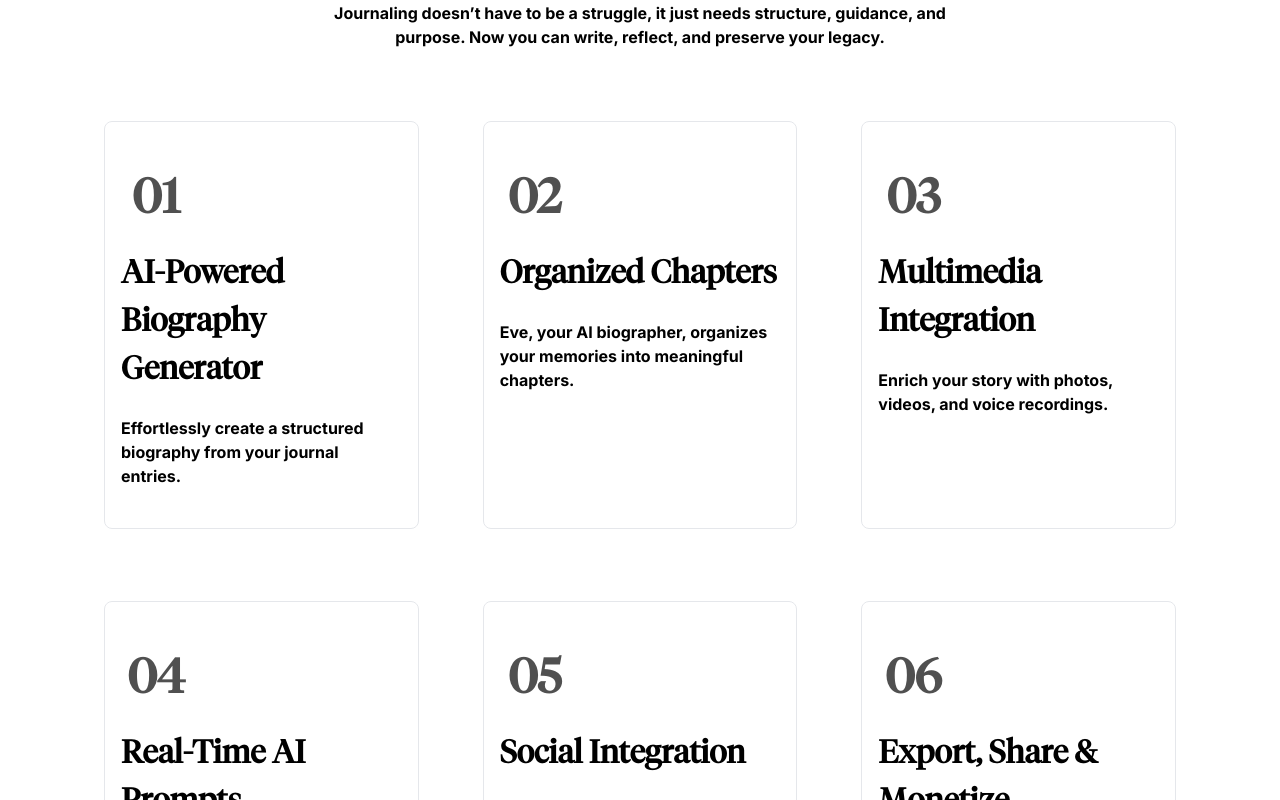
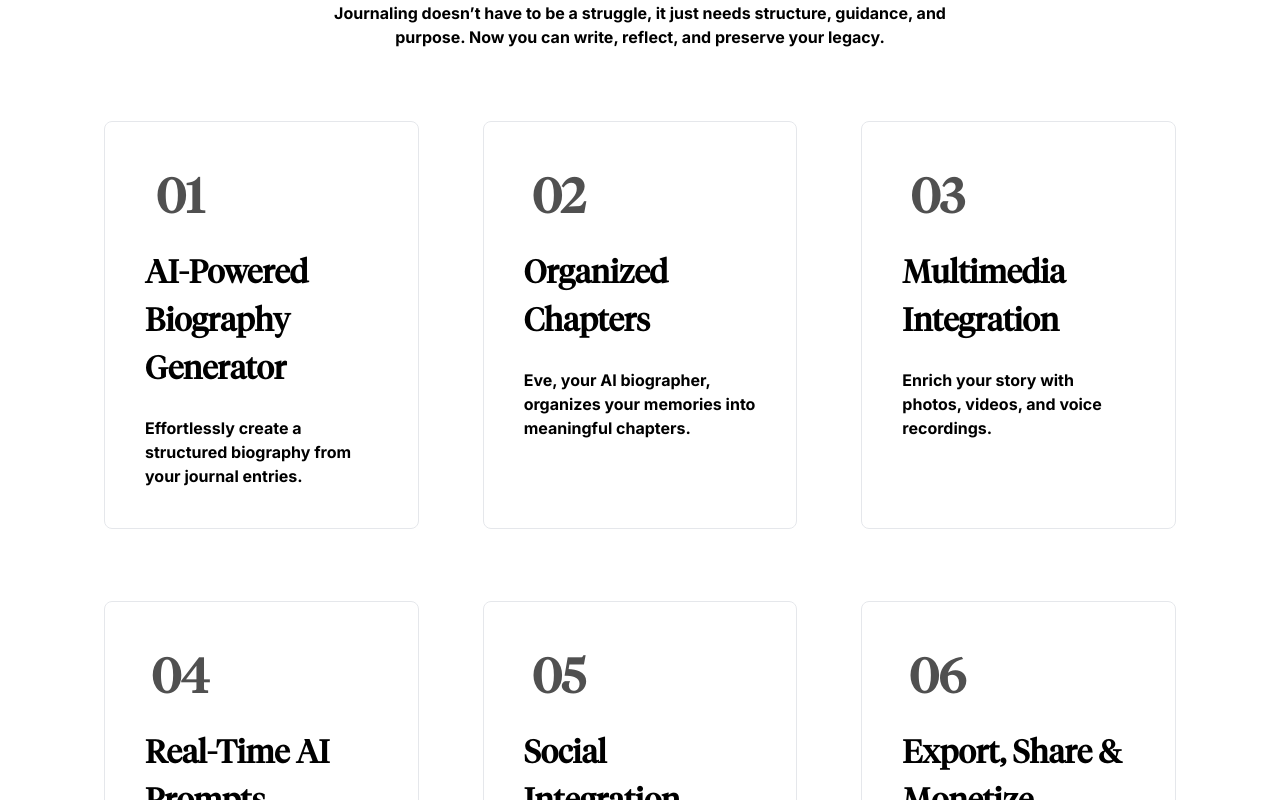
Before and after one commit to yosuke65/loa-web-landing, a Next.js app: page / in a window 1280 px wide. Shown: the part 3100-3900 px from the top of the page. Built offline with nearby package versions, Linux system fonts and the light colour scheme.

Commit message:
Refactor Benefits and Features components for improved layout and readability

```diff
--- a/components/Benefits.js
+++ b/components/Benefits.js
@@ -58,7 +58,8 @@ const Benefits = () => {
               </span>!
             </h3>
             <p className="mt-5 text-justify md:max-w-[60%] md:text-center">
-              Journaling doesn’t have to be a struggle, it just needs structure, guidance, and purpose. Now you can write, reflect, and preserve your legacy.
+              Journaling doesn’t have to be a struggle, it just needs structure, guidance,
+              and purpose. Now you can write, reflect, and preserve your legacy.
             </p>
           </article>
         </div>
@@ -69,7 +70,7 @@ const Benefits = () => {
               initial={{ opacity: 0, y: 100 }}
               whileInView={{ opacity: 1, y: 0, transition: { duration: 0.5 } }}
               viewport={{ once: true }}
-              className="mt-2 border drop-shadow-xl lg:drop-shadow-none relative lg:items-start items-center flex flex-col gap-4 p-4 py-10 rounded-lg"
+              className="mt-2 border drop-shadow-xl lg:drop-shadow-none relative lg:items-start items-center flex flex-col gap-4 p-4 lg:p-10 py-10 rounded-lg"
             >
               <h3 className="text-h3 absolute lg:static top-[-40px] border-2 lg:border-none text-[#505050] left-[40%] bg-white rounded-full p-4 w-[70px] h-[70px] flex items-center justify-center font-bold">{paragraph.id}</h3>
               <h4 className="text-h5 font-bold mt-5 lg:mt-0 lg:text-left text-center">{paragraph.title}</h4>
--- a/components/Features.js
+++ b/components/Features.js
@@ -44,7 +44,6 @@ const features = [
       'AI-generated event-based summaries (like Spotify Wrapped, but for your life)—e.g., "Japan Trip 2025" or "School Graduation".',
     ],
   },
-  ,
   {
     id: '07',
     title: 'Full Customization & Personalization',
```
